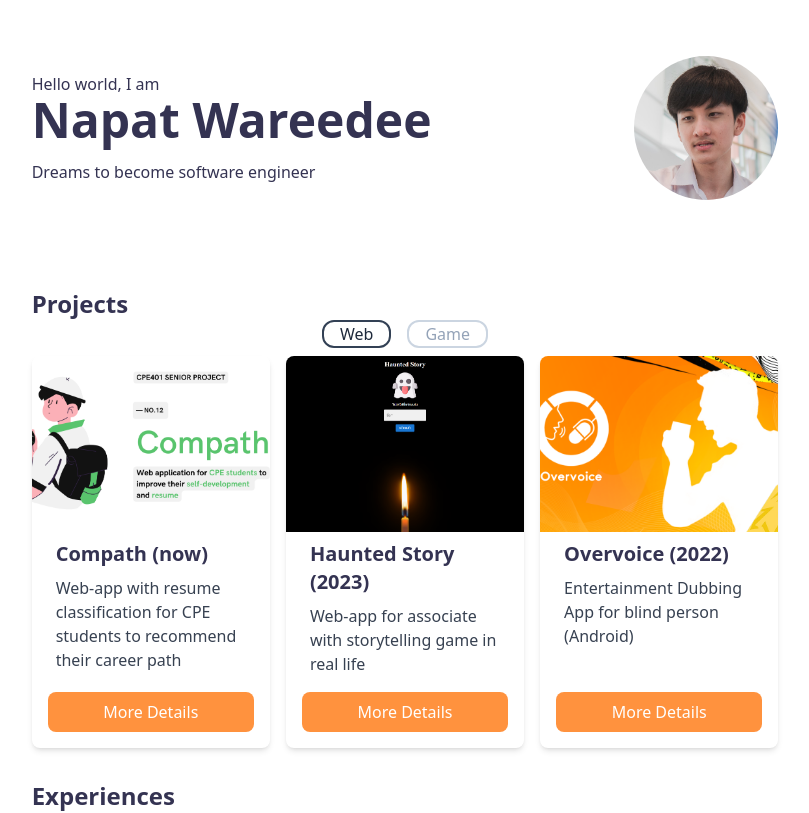
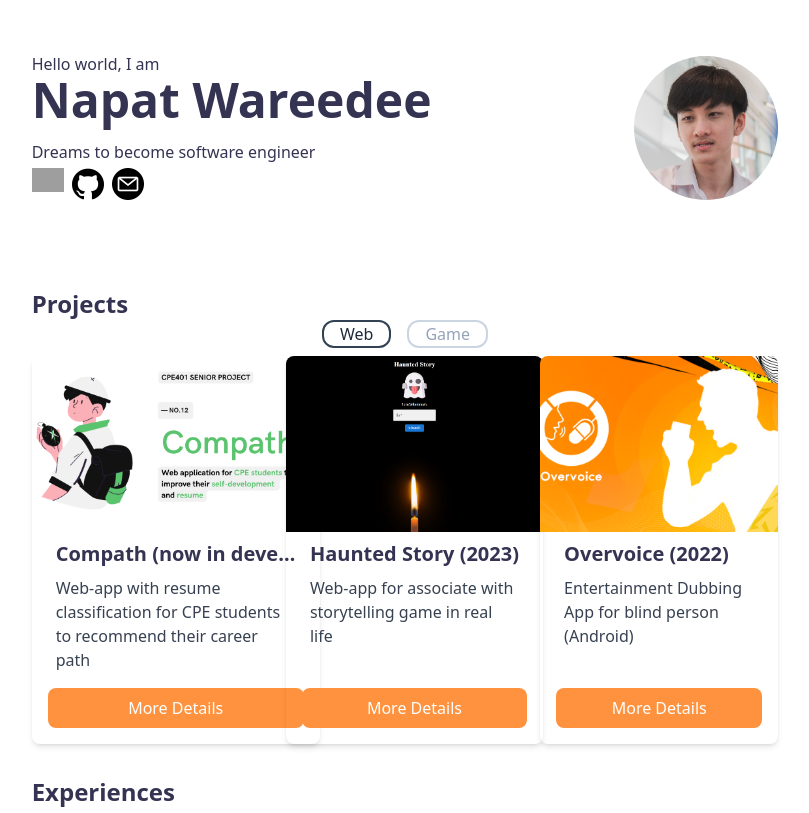
Before and after one commit to Napat-Edu/portfolio, a React (Vite) app: page / in a window 1280 px wide. Shown: the top 813 px of the page, without its empty margins (235-1044 px from the left). Built offline with nearby package versions, Linux system fonts and the light colour scheme; grey boxes are pictures that could not be loaded.

Commit message:
add information and source files

```diff
--- a/src/App.tsx
+++ b/src/App.tsx
@@ -47,12 +47,23 @@ function App() {
   return (
     <main className="font-medium text-dark-blue">
       <section className="min-h-64 flex">
-        <div className="flex flex-col lg:flex-row justify-between items-center align-middle lg:w-7/12 m-auto">
+        <div className="flex flex-col gap-4 lg:flex-row justify-between items-center align-middle lg:w-7/12 m-auto">
 
-          <div className="flex flex-col">
+          <div className="flex flex-col items-center lg:items-start">
             <p>Hello world, I am</p>
             <p className="text-5xl font-bold mb-4">Napat Wareedee</p>
             <p>Dreams to become software engineer</p>
+            <div className="flex flex-row gap-2 my-1">
+              <a href="https://www.linkedin.com/in/napat-wareedee-5b10a5254?utm_source=share&utm_campaign=share_via&utm_content=profile&utm_medium=android_app" target="_blank" className="w-8 h-8">
+                <img src="/icons/linkedin-icon.png" alt="linkedin-icon" />
+              </a>
+              <a href="https://github.com/Napat-Edu" target="_blank" className="w-8 h-8">
+                <img src="/icons/github-icon.png" alt="github-icon" />
+              </a>
+              <a href="mailto:napat.wrd@gmail.com" className="w-8 h-8">
+                <img src="/icons/email-icon.png" alt="email-icon" />
+              </a>
+            </div>
           </div>
 
           <img src="pat-profile.jpg" className="border-0 rounded-full w-36 h-36 object-cover" />
--- a/src/components/Card.tsx
+++ b/src/components/Card.tsx
@@ -23,7 +23,7 @@ function Card(props: ICardList) {
             <div>
                 <img className="w-full h-44 object-cover object-center" src={props.info.bannerImage} alt="xxx" />
                 <div className="px-6 py-2">
-                    <div className="font-bold text-xl mb-2">{props.info.title}</div>
+                    <div className="font-bold text-xl mb-2 truncate">{props.info.title}</div>
                     <p className="text-gray-700 text-base">{props.info.description}</p>
                 </div>
             </div>
--- a/src/components/Dialog.tsx
+++ b/src/components/Dialog.tsx
@@ -25,18 +25,19 @@ function Dialog(props: IDialogProps) {
                         </div>
                         <h3 className="font-bold text-4xl">{props.info.title}</h3>
 
-                        <p>content</p>
+                        <p className="mt-2" dangerouslySetInnerHTML={{ __html: props.info.detail }}></p>
 
-                        <div>
+                        <div className="mt-2">
                             sample videos
                         </div>
 
-                        <div className="flex flex-row gap-4">
+                        <div className="flex flex-row gap-4 mt-2">
                             {
                                 props.info.sourceCode ?
                                     props.info.sourceCode.map((code, idx) => {
+                                        const shade = 300 + (idx * 100);
                                         return (
-                                            <a key={"src-code-" + idx} href={code} target="_blank" className="rounded-md bg-slate-300 px-2 py-1">
+                                            <a key={"src-code-" + idx} href={code} target="_blank" className={`rounded-md bg-slate-${shade} px-2 py-1`}>
                                                 <img className="w-8 h-8" src="/icons/code-icon.png" alt="source-code" />
                                             </a>
                                         );
@@ -46,16 +47,16 @@ function Dialog(props: IDialogProps) {
                             }
                             {
                                 props.info.webLink ?
-                                    <a href={props.info.webLink} target="_blank" className="rounded-md bg-primary px-4 text-white">
-                                        Visit Website
+                                    <a href={props.info.webLink} target="_blank" className="flex items-center rounded-md min-h-10 bg-primary px-4 text-white">
+                                        <p>Visit Website</p>
                                     </a> :
                                     <></>
                             }
                             {
                                 props.info.sourceFile ?
-                                    <button className="rounded-md bg-green-400 px-4 text-white">
-                                        Download
-                                    </button> :
+                                    <a href={props.info.sourceFile} target="_blank" className="flex items-center min-h-10 rounded-md bg-green-400 px-4 text-white">
+                                        <p>Download</p>
+                                    </a> :
                                     <></>
                             }
                         </div>
--- a/src/items/CardList.tsx
+++ b/src/items/CardList.tsx
@@ -2,6 +2,7 @@ export interface ICardLists {
     title: string;
     description: string;
     bannerImage: string;
+    detail: string;
 
     sampleVideos?: any[];
     sourceCode?: string[];
@@ -11,7 +12,7 @@ export interface ICardLists {
 
 export const webappLists: ICardLists[] = [
     {
-        title: "Compath (now)",
+        title: "Compath (now in development)",
         description: "Web-app with resume classification for CPE students to recommend their career path",
         bannerImage: "/banners/compath-banner.png",
         webLink: "https://compath-xwngxoqc2q-wl.a.run.app/",
@@ -19,6 +20,16 @@ export const webappLists: ICardLists[] = [
             "https://github.com/Napat-Edu/compath-client",
             "https://github.com/Napat-Edu/compath-server"
         ],
+        detail: `
+        Senior project <br>
+        responsible as team lead and software engineer. <br>
+        <p class="mt-2">
+        - cooperate with designer in team members to create user interface with <strong>Nextjs</strong> <br>
+        - create a server API with <strong>Nestjs</strong> <br>
+        - collaborate with team members in training deep learning model with <strong>Python</strong> and <strong>Flask</strong> <br>
+        - also build and deploy these service by <strong>Google Cloud Platform</strong> <br>
+        </p>
+        `
     },
     {
         title: "Haunted Story (2023)",
@@ -29,6 +40,14 @@ export const webappLists: ICardLists[] = [
             "https://github.com/Napat-Edu/haunted-story-client",
             "https://github.com/Napat-Edu/haunted-story-server"
         ],
+        detail: `
+        Personal mini project <br>
+        created to used in conjunction with haunted storytelling games in real-life <br>
+        <p class="mt-2">
+        - created by <strong>Vite+React</strong> with <strong>Material-UI</strong> as frontend tools <br>
+        - created by <strong>Nestjs</strong> with <strong>SocketIO</strong> as backend tools <br>
+        </p>
+        `
     },
     {
         title: "Overvoice (2022)",
@@ -37,6 +56,17 @@ export const webappLists: ICardLists[] = [
         sourceCode: [
             "https://github.com/Napat-Edu/Overvoice"
         ],
+        detail: `
+        CPE327 Software Engineering project <br>
+        responsible as team lead and software engineer. <br>
+        <p class="mt-2">
+        - create main application with <strong>Flutter</strong> <br>
+        - using <strong>Firebase</strong> as backend service and storage <br>
+        </p>
+        <p class="mt-4 text-red-600">
+        *Due to the time limit, we can support just an Android and we can't deploy to public because of some copyright content (We use this as Educational Purpose only)
+        </p>
+        `
     },
 ];
 
@@ -49,10 +79,34 @@ export const gameLists: ICardLists[] = [
         sourceCode: [
             "https://github.com/Napat-Edu/TyBunTee"
         ],
+        sourceFile: "https://drive.google.com/file/d/10jbptWt-lumzH5b7GMA8lmxmZ9_MrbF2/view?usp=sharing",
+        detail: `
+        CPE467 Game Design project <br>
+        responsible as team lead and developer. <br>
+        <p class="mt-2">
+        - create with <strong>Unity</strong> <br>
+        </p>
+        <p class="mt-4 text-red-600">
+        *Windows only (.exe), because Windows PC can't export on Mac Version <br>
+        *This project was not planned to be upload on WebGL at first, so the game might be broken at some point, if possible, we <strong>strongly reccommend to play on .exe version</strong><br>
+        </p>
+        `
     },
     {
         title: "Run For Blood (2022)",
         description: "Endless runner game for blood donation campaign",
-        bannerImage: "/banners/run-for-blood-banner.png"
+        bannerImage: "/banners/run-for-blood-banner.png",
+        sourceFile: "https://drive.google.com/file/d/1NOjlNEwj8x6AmSRV_-b37FHPwxTFy9fP/view?usp=drive_link",
+        detail: `
+        Mini project (this project was created to participate in blood donation campaign) <br>
+        responsible as team lead and developer. <br>
+        <p class="mt-2">
+        - create with <strong>Unity</strong> <br>
+        </p>
+        <p class="mt-4 text-red-600">
+        *Windows only (.exe), because Windows PC can't export on Mac Version <br>
+        *source files already deleted, so we can't provide WebGL version, my apologies here<br>
+        </p>
+        `
     }
 ];
```
